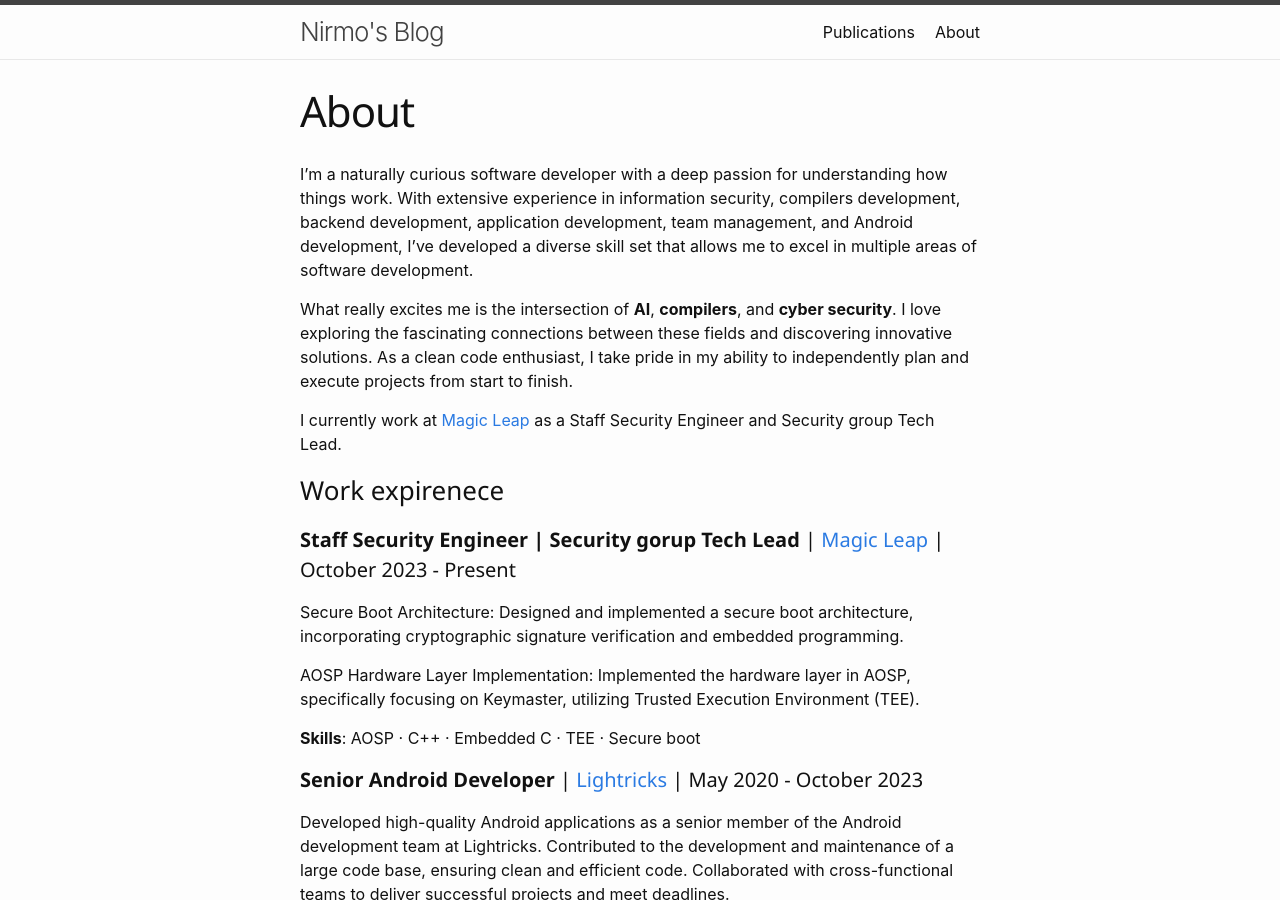
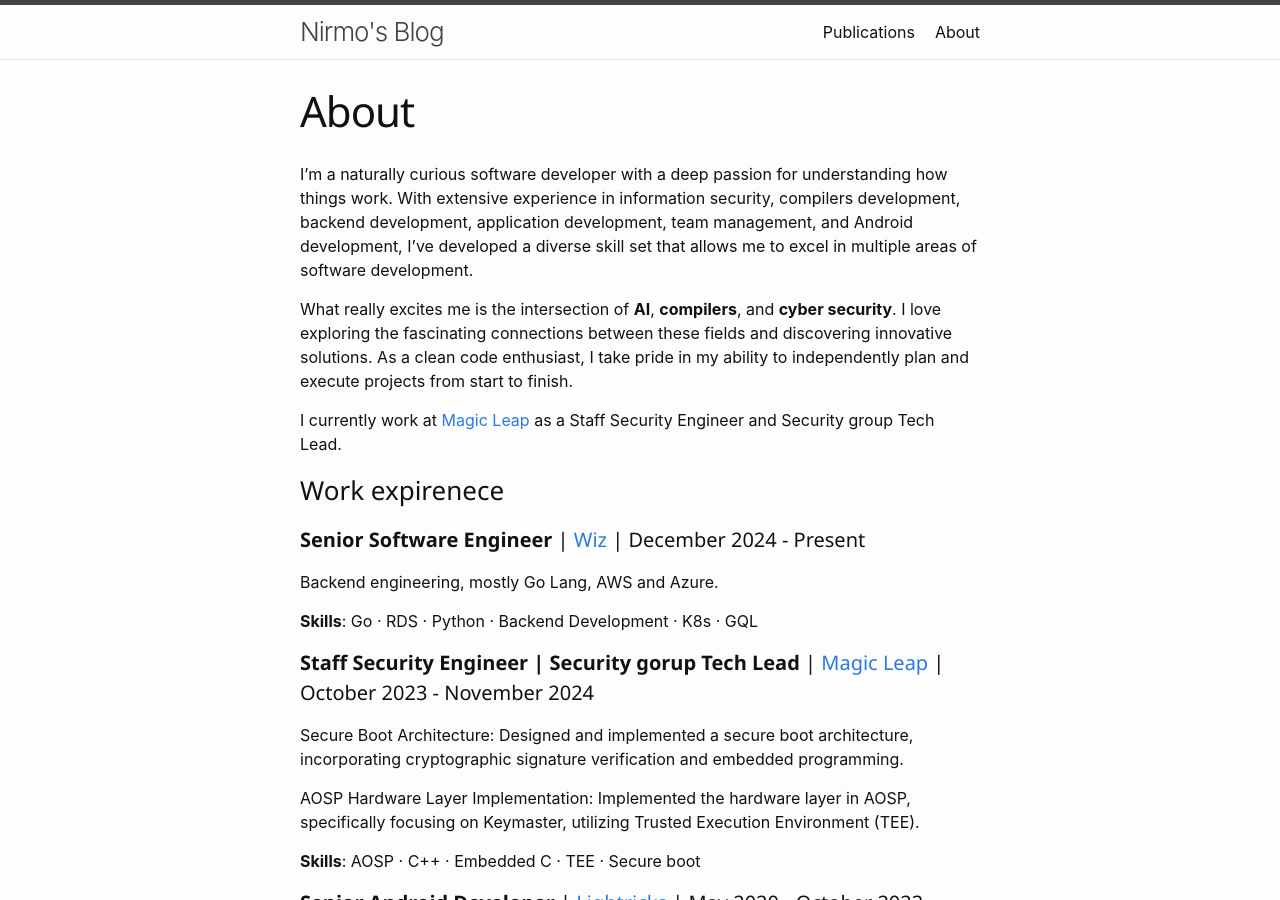
Before and after one commit to nir-mo/nir-mo.github.io, a Jekyll site: the page built from about.markdown, in a window 1280 px wide and 900 px high. Built offline with Jekyll 4.4.1, drawn with Linux system fonts in a browser that asks for light colours.

Commit message:
Update with recent information

```diff
--- a/about.markdown
+++ b/about.markdown
@@ -12,7 +12,12 @@ I currently work at [Magic Leap](https://www.magicleap.com/en-gb) as a Staff Sec
 
 ### Work expirenece
 
-#### __Staff Security Engineer | Security gorup Tech Lead__ | [Magic Leap](https://www.magicleap.com/en-gb) | October 2023 - Present
+#### __Senior Software Engineer__ | [Wiz](https://www.wiz.io/) | December 2024 - Present
+Backend engineering, mostly Go Lang, AWS and Azure.
+
+__Skills__: Go · RDS · Python · Backend Development · K8s · GQL
+
+#### __Staff Security Engineer | Security gorup Tech Lead__ | [Magic Leap](https://www.magicleap.com/en-gb) | October 2023 - November 2024
 Secure Boot Architecture: Designed and implemented a secure boot architecture, incorporating cryptographic signature verification and embedded programming.
 
 AOSP Hardware Layer Implementation: Implemented the hardware layer in AOSP, specifically focusing on Keymaster, utilizing Trusted Execution Environment (TEE).
--- a/publications.markdown
+++ b/publications.markdown
@@ -9,6 +9,10 @@ permalink: /other_publications/
 * Co-inventor of [Efficient real-time authentication of arbitrary segments of live and non-live video stream](https://patents.justia.com/patent/10361865), US 10361865 · Issued Aug 29, 2017
 * Co-inventor of [Automatic computer program obfuscation system](https://patents.google.com/patent/US20140229517), US 2014/0229517 A1 · Issued Aug 14, 2014
 
+#### CVE
+* [CVE-2024-53845: AES/CBC Constant IV Vulnerability in ESPTouch v2](https://github.com/espressif/esp-idf/security/advisories/GHSA-wm57-466g-mhrr): Discovered and reported a security vulnerability (CVE-2024-53845) in the ESP-Touch V2 protocol (SmartConfig), where AES128/CBC was implemented with a constant IV.
+This could potentially impact the security of device provisioning. The vulnerability has been officially acknowledged and documented in the ESP-IDF security advisory.
+
 #### Other blog posts
 
 * [Packaging Native Code with Prefab: A Solution for Imported Prebuilt Binaries](https://medium.com/lightricks-tech-blog/packaging-native-code-with-prefab-a-solution-for-imported-prebuilt-binaries-801348e306c4),
```
